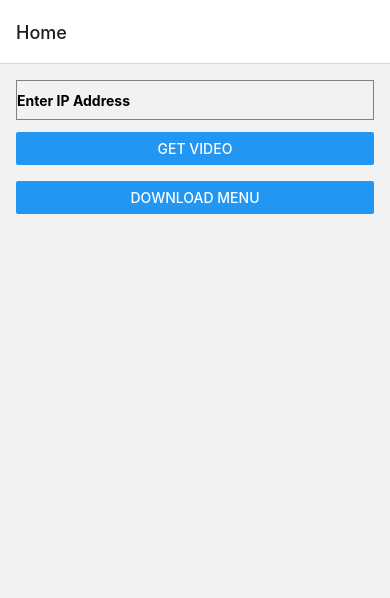
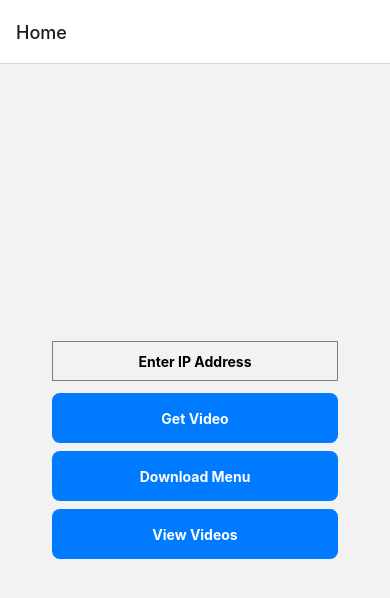
Before and after one commit to Cyclone-92/ESP32_Android_Camera, a React Native app: screen / in a window 390 px wide. Shown: the top 598 px of the page. Built offline with nearby package versions, Linux system fonts and the light colour scheme.

Commit message:
added view videos page

```diff
--- a/App.tsx
+++ b/App.tsx
@@ -6,9 +6,11 @@ import {
   View,
   Text,
   Alert,
-  Platform,
-  PermissionsAndroid,
+  TouchableOpacity,
+  FlatList,
+  Dimensions,
   ScrollView,
+  Linking,
 } from 'react-native';
 import { NavigationContainer } from '@react-navigation/native';
 import { createStackNavigator } from '@react-navigation/stack';
@@ -17,16 +19,22 @@ import { NativeStackScreenProps } from '@react-navigation/native-stack';
 import 'react-native-gesture-handler';
 import RNFS from 'react-native-fs';
 import { FFmpegKit, FFmpegKitConfig, FFmpegSession } from 'ffmpeg-kit-react-native';
+import Video from 'react-native-video';
+
+const { width } = Dimensions.get('window'); // Get the device width
+const screenWidth = Dimensions.get('window').width;
 
 type RootStackParamList = {
   Home: undefined;
   Video: { url: string };
   Download: { url: string };
+  View: undefined;
 };
 
 type HomeScreenProps = NativeStackScreenProps<RootStackParamList, 'Home'>;
 type VideoScreenProps = NativeStackScreenProps<RootStackParamList, 'Video'>;
 type DownloadScreenProps = NativeStackScreenProps<RootStackParamList, 'Download'>;
+type ViewVideosProps = NativeStackScreenProps<RootStackParamList, 'View'>;
 
 const Stack = createStackNavigator<RootStackParamList>();
 
@@ -41,31 +49,77 @@ const HomeScreen = ({ navigation }: HomeScreenProps) => {
     navigation.navigate('Download', { url });
   };
 
+
+  const handleViewVideos = () => {
+    navigation.navigate('View'); // Navigate to the ViewVideos screen
+  };
+
   return (
-    <SafeAreaView style={{ flex: 1, padding: 16 }}>
+    <SafeAreaView style={{ flex: 1, justifyContent: 'center', alignItems: 'center', padding: 16 }}>
       <TextInput
         style={{
           height: 40,
+          width: '80%', // Adjust the width as needed
           borderColor: 'gray',
           borderWidth: 1,
           marginBottom: 12,
-            color: 'black',        // Set the text color to black
-            fontWeight: 'bold',    // Make the text bold
+          color: 'black',
+          fontWeight: 'bold',
+          textAlign: 'center', // Center the text inside the input
         }}
         placeholder="Enter IP Address"
         placeholderTextColor="black"
         onChangeText={text => setUrl(text)}
         value={url}
       />
-      <Button
-        title="Get Video"
+      <View style={{ width: '80%', marginBottom: 8 }}>
+        {/* "Get Video" button with same size */}
+        <TouchableOpacity
+          style={{
+            backgroundColor: '#007BFF',
+            paddingVertical: 12,
+            alignItems: 'center',
+            justifyContent: 'center',
+            borderRadius: 8,
+            height: 50, // Set consistent height
+          }}
           onPress={handleGetVideo}
-      />
-      <View style={{ marginVertical: 8 }} />
-      <Button
-        title="Download Menu"
+        >
+          <Text style={{ color: 'white', fontWeight: 'bold' }}>Get Video</Text>
+        </TouchableOpacity>
+      </View>
+
+      <View style={{ width: '80%' , marginBottom: 8}}>
+        {/* "Download Menu" button with same size */}
+        <TouchableOpacity
+          style={{
+            backgroundColor: '#007BFF',
+            paddingVertical: 12,
+            alignItems: 'center',
+            justifyContent: 'center',
+            borderRadius: 8,
+            height: 50, // Set consistent height
+          }}
           onPress={handleDownloadMenu}
-      />
+        >
+          <Text style={{ color: 'white', fontWeight: 'bold' }}>Download Menu</Text>
+        </TouchableOpacity>
+      </View>
+      <View style={{ width: '80%', marginBottom: 8 }}>
+        <TouchableOpacity
+          style={{
+            backgroundColor: '#007BFF',
+            paddingVertical: 12,
+            alignItems: 'center',
+            justifyContent: 'center',
+            borderRadius: 8,
+            height: 50,
+          }}
+          onPress={handleViewVideos}
+        >
+          <Text style={{ color: 'white', fontWeight: 'bold' }}>View Videos</Text>
+        </TouchableOpacity>
+      </View>
     </SafeAreaView>
   );
 };
@@ -108,8 +162,10 @@ const DownloadScreen = ({ route }: DownloadScreenProps) => {
   const [frameRate, setFrameRate] = useState('');
   const [ffmpegLog, setFfmpegLog] = useState('');
   const [downloading, setDownloading] = useState(false);
-  const [streamInfo, setStreamInfo] = useState({ averageFps: 0, resolution: '',duration: '', bitrate: ''});
+  const [streamInfo, setStreamInfo] = useState({ averageFps: 0, resolution: '',realFPS: 0});
   const ffmpegSessionRef = useRef<FFmpegSession | null>(null);
+  const scrollViewRef = useRef<ScrollView>(null);  // Reference to the ScrollView
+
 
   const generateSequentialFileName = async (folderPath: string, baseName: string, extension: string) => {
     let fileName = `${baseName}.${extension}`;
@@ -151,11 +207,11 @@ const DownloadScreen = ({ route }: DownloadScreenProps) => {
 
           // Step 3: Calculate the average
           const sum = numericFpsValues.reduce((acc, fps) => acc + fps, 0);
-          const averageFps = Math.ceil((numericFpsValues.length > 0 ? sum / numericFpsValues.length : 0)/2);
+          const realFPS = parseFloat((numericFpsValues.length > 0 ? sum / numericFpsValues.length : 0).toFixed(1));
+          const averageFps = Math.ceil(realFPS/2);
           setFrameRate(averageFps.toString());
-          console.log('Average FPS (excluding zeroes):', averageFps);
-          setStreamInfo({ averageFps, resolution, duration, bitrate });
-          Alert.alert('Stream Info', `FPS: ${averageFps}\nResolution: ${resolution}\nDuration: ${duration}\nBitrate: ${bitrate}`);
+          setStreamInfo({ averageFps, resolution, realFPS });
+          Alert.alert('Stream Info', `FPS: ${averageFps}\nResolution: ${resolution}\n realFPS: ${realFPS}\nBitrate: ${bitrate}`);
         } else {
           Alert.alert('Error', 'Failed to retrieve stream info.');
         }
@@ -182,7 +238,6 @@ const DownloadScreen = ({ route }: DownloadScreenProps) => {
     try {
       setDownloading(true);
       setFfmpegLog('');
-
       const downloadFolder = `${RNFS.DownloadDirectoryPath}/DownloadedVideos`;
       if (!(await RNFS.exists(downloadFolder))) {
         await RNFS.mkdir(downloadFolder);
@@ -195,14 +250,14 @@ const DownloadScreen = ({ route }: DownloadScreenProps) => {
       const session = await FFmpegKit.executeAsync(ffmpegCommand, async (session) => {
         const returnCode = await session.getReturnCode();
         if (returnCode.isValueSuccess()) {
-          Alert.alert('Success', `Video downloaded successfully! File saved as ${outputFilePath}`);
+          console.log('Success', `Video downloaded successfully! File saved as ${outputFilePath}`);
         } else {
           const failStackTrace = await session.getFailStackTrace();
-          console.error('FFmpeg failed with return code:', returnCode);
+          console.log('FFmpeg failed with return code:', returnCode);
           if (failStackTrace) {
-            console.error('FFmpeg failure stacktrace:', failStackTrace);
+            console.log('FFmpeg failure stacktrace:', failStackTrace);
           }
-          Alert.alert('Error', 'Failed to download video.');
+          console.log('Error', 'Failed to download video.');
         }
         setDownloading(false);
       });
@@ -233,13 +288,22 @@ const DownloadScreen = ({ route }: DownloadScreenProps) => {
     <SafeAreaView style={{ flex: 1, padding: 16 }}>
       <View style={{ flexDirection: 'row', alignItems: 'center' }}>
         <TextInput
-          style={{ height: 40, borderColor: 'gray', borderWidth: 1, flex: 1, color: 'black', fontWeight: 'bold' }}
-          placeholder="Enter Frame Rate"
+          style={{ height: 40,
+              borderColor: 'gray',
+              borderWidth: 1,
+              flex: 1,
+              color: 'black',
+              fontWeight: 'bold',
+              textAlign: 'center',
+              width: width / 3,
+              marginRight: 8
+            }}
+          placeholder="Frame Rate"
           placeholderTextColor="black"
           onChangeText={text => setFrameRate(text)}
           value={frameRate}
         />
-        <Text style={{ marginLeft: 8, color: 'black', fontWeight: 'bold' }}>URL: {url}stream</Text>
+        <Text style={{ marginLeft: 8, color: 'black', fontWeight: 'bold' ,width: width / 2}}>URL: {url}stream</Text>
       </View>
       <View style={{ marginTop: 20 }}>
         <Button title="Get Info" onPress={handleGetInfo} />
@@ -252,18 +316,105 @@ const DownloadScreen = ({ route }: DownloadScreenProps) => {
           <Button title="Stop Download" onPress={handleStop} />
         </View>
       )}
-      <ScrollView style={{ marginTop: 20, maxHeight: 200, borderWidth: 1, borderColor: 'gray', padding: 10 }}>
+      <ScrollView
+        ref={scrollViewRef} // Attach the reference here
+        style={{ marginTop: 20, maxHeight: 200, borderWidth: 1, borderColor: 'gray', padding: 10 }}
+      >
         <Text style={{ color: 'black' }}>FFmpeg Log:</Text>
         <Text style={{ color: 'black' }}>{ffmpegLog}</Text>
       </ScrollView>
       <View style={{ marginTop: 20 }}>
-        <Text style={{ color: 'black' }}>FPS: {streamInfo.averageFps}</Text>
+        <Text style={{ color: 'black' }}>Real FPS: {streamInfo.realFPS}</Text>
+        <Text style={{ color: 'black' }}>Estimated FPS: {streamInfo.averageFps}</Text>
         <Text style={{ color: 'black' }}>Resolution: {streamInfo.resolution}</Text>
-        <Text style={{ color: 'black' }}>Duration: {streamInfo.duration}</Text>
-        <Text style={{ color: 'black' }}>Bitrate: {streamInfo.bitrate}</Text>
       </View>
     </SafeAreaView>
   );};
+
+  // ------------------------------------------------------------------- Video view
+
+  const ViewVideosScreen = ({ route }: ViewVideosProps) => {
+
+    const [videos, setVideos] = useState<string[]>([]);
+    const [fallbackVideo, setFallbackVideo] = useState<string | null>(null); // For fallback video player
+
+
+    useEffect(() => {
+      const fetchVideos = async () => {
+        const folderPath = `${RNFS.DownloadDirectoryPath}/DownloadedVideos`;
+
+        try {
+          const files = await RNFS.readDir(folderPath); // Read the directory
+          const videoFiles = files
+            .filter(file => file.isFile() && file.name.endsWith('.mp4')) // Filter .mp4 files
+            .map(file => file.path);
+          setVideos(videoFiles);
+        } catch (error) {
+          console.error('Error reading directory:', error);
+          Alert.alert('Error', 'Failed to load videos.');
+        }
+      };
+
+      fetchVideos();
+    }, []);
+
+    const handleOpenVideo = async (videoPath: string) => {
+      try {
+        const supported = await Linking.canOpenURL(`file://${videoPath}`);
+        if (supported) {
+          await Linking.openURL(`file://${videoPath}`); // Opens the video in an external player
+        } else {
+          setFallbackVideo(videoPath);
+        }
+      } catch (error) {
+        console.error('Error opening video:', error);
+        Alert.alert('Error', 'Failed to open the video.');
+      }
+    };
+
+    return (
+      <SafeAreaView style={{ flex: 1, padding: 16 }}>
+        <Text style={{ fontSize: 20, fontWeight: 'bold', marginBottom: 16 }}>Saved Videos</Text>
+        {videos.length === 0 ? (
+          <Text>No videos found.</Text>
+        ) : (
+        <FlatList
+          data={videos}
+          keyExtractor={(item) => item}
+          renderItem={({ item }) => (
+            <TouchableOpacity
+              style={{
+                padding: 16,
+                backgroundColor: '#f0f0f0',
+                borderBottomWidth: 1,
+                borderBottomColor: '#ccc',
+                marginBottom: 10,
+              }}
+              onPress={() => handleOpenVideo(item)}
+            >
+              {/* Make sure the file name is wrapped in a Text component */}
+              <Text>{item.split('/').pop()}</Text>
+            </TouchableOpacity>
+          )}
+        />
+        )}
+        {/* Fallback: Play video using react-native-video if no external player is available */}
+        {fallbackVideo && (
+            <View style={{ marginTop: 20 }}>
+              <Text style={{ marginBottom: 10 }}>Playing in fallback player:</Text>
+              <Video
+                source={{ uri: `file://${fallbackVideo}` }}
+                style={{ width: screenWidth, height: 300 }}
+                controls={true}  // Enable controls like play, pause, seek, etc.
+                onEnd={() => setFallbackVideo(null)} // Close the fallback player when the video ends
+              />
+            </View>
+          )}
+      </SafeAreaView>
+    );
+  };
+
+
 
 
 const App = () => {
@@ -273,6 +424,7 @@ const App = () => {
         <Stack.Screen name="Home" component={HomeScreen} />
         <Stack.Screen name="Video" component={VideoScreen} />
         <Stack.Screen name="Download" component={DownloadScreen} />
+        <Stack.Screen name="View" component={ViewVideosScreen} />
       </Stack.Navigator>
     </NavigationContainer>
   );
--- a/package.json
+++ b/package.json
@@ -19,6 +19,7 @@
     "react-native-gesture-handler": "^2.18.1",
     "react-native-safe-area-context": "^4.10.9",
     "react-native-screens": "^3.34.0",
+    "react-native-video": "^6.5.0",
     "react-native-webview": "^13.12.1"
   },
   "devDependencies": {
```
Also changed, not shown: 1 other file (tests, documents, lock files or other folders). Lines whose indentation alone changed are shown as unchanged.
